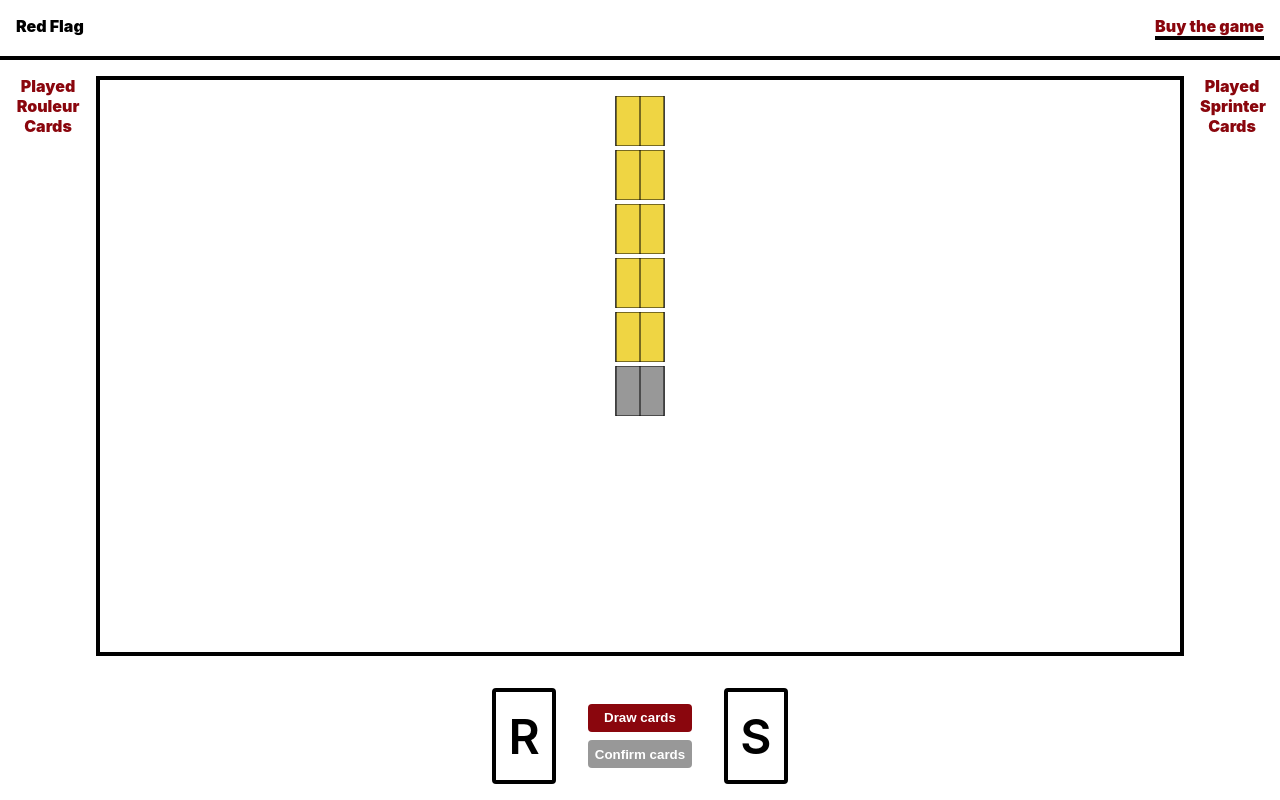
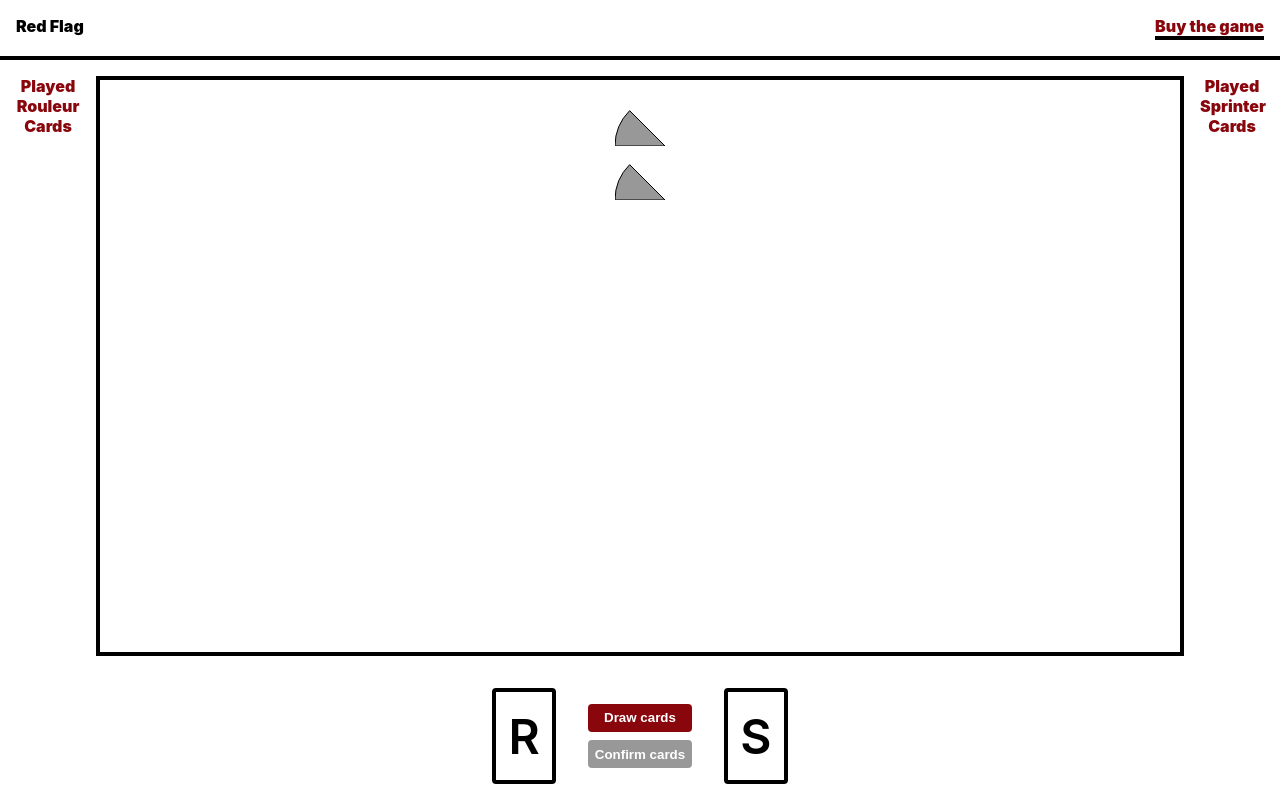
Before and after one commit to jon-athan-hall/red-flag, a React (Create React App) app: page / in a window 1280 px wide. Built offline with nearby package versions, Linux system fonts and the light colour scheme.

Commit message:
Use trigonometry for the first time in a long time to draw the sharp right wedge shape.

```diff
--- a/src/features/board/board.tsx
+++ b/src/features/board/board.tsx
@@ -36,7 +36,7 @@ const calculateOffsets = (direction: Direction, currentOffset: Offset) => {
 
 const Board = ({ stage }: BoardProps): JSX.Element => {
   // Use stage[9] for curves.
-  const squares = TRACK_TILES[stage[0]].map((square, index) => {
+  const squares = TRACK_TILES[stage[9]].map((square, index) => {
     return (
       <Square terrainType={square.terrainType} tileType={square.tileType} />
     );
--- a/src/features/square/square.css
+++ b/src/features/square/square.css
@@ -1,20 +1,21 @@
-.Terrain--default {
-  fill: var(--color-square-default);
+.Square {
   stroke: var(--color-border);
+  stroke-width: 1px;
 }
 
-.Terrain--start,
-.Terrain--finish {
-  fill: var(--color-square-terminus);
-  stroke: var(--color-border);
+.Square--default {
+  fill: var(--color-square-default);
 }
 
-.Terrain--ascent {
-  fill: var(--color-square-ascent);
-  stroke: var(--color-border);
+.Square--start,
+.Square--finish {
+  fill: var(--color-square-terminus);
 }
 
-.Terrain--descent {
+.Square--ascent {
+  fill: var(--color-square-ascent);
+}
+
+.Square--descent {
   fill: var(--color-square-descent);
-  stroke: var(--color-border);
 }
--- a/src/features/square/square.tsx
+++ b/src/features/square/square.tsx
@@ -5,14 +5,21 @@ import './square.css';
 interface SquareProps extends SquareObject {
 };
 
+const SIZE = 50;
+
 const Square = ({ terrainType = TerrainType.DEFAULT, tileType }: SquareProps): JSX.Element => {
   let shapes = [];
 
-  if (tileType === TileType.STRAIGHT) {
-    shapes.push(<rect x="1" y="0" width="48" height="50" className={`Terrain--${terrainType}`} />);
-    shapes.push(<path d="M 0 50 L 0 0 M 50 50 L 50 0" stroke="black" strokeWidth={1} />);
-    shapes.push(<path d="M 25 50 L 25 0" stroke="black" strokeWidth={1} />);
-  }
+  switch (tileType) {
+    case TileType.STRAIGHT:
+      shapes.push(<rect x="1" y="0" width="48" height={`${SIZE}`} />);
+      shapes.push(<path d={`M 0 ${SIZE} L 0 0 M ${SIZE} ${SIZE} L ${SIZE} 0`} />);
+      shapes.push(<path d={`M ${SIZE / 2} ${SIZE} L ${SIZE / 2} 0`} />);
+      break;
+    case TileType.SHARP_RIGHT:
+      shapes.push(<path d={`M 0 ${SIZE} A ${SIZE} ${SIZE} 0 0 1 ${SIZE - (SIZE * Math.sin(Math.PI / 4))} ${SIZE - (SIZE * Math.cos(Math.PI / 4))} L ${SIZE} ${SIZE} Z`} />);
+  };
+
 
 
       /*
@@ -25,7 +32,7 @@ const Square = ({ terrainType = TerrainType.DEFAULT, tileType }: SquareProps): J
         */
   return (
     <div className={`Square Square--${terrainType}`}>
-      <svg height="50" width="50" viewBox="0 0 50 50">
+      <svg height="50" width="50">
         {shapes.map(path => path)}
       </svg>
     </div>
```
